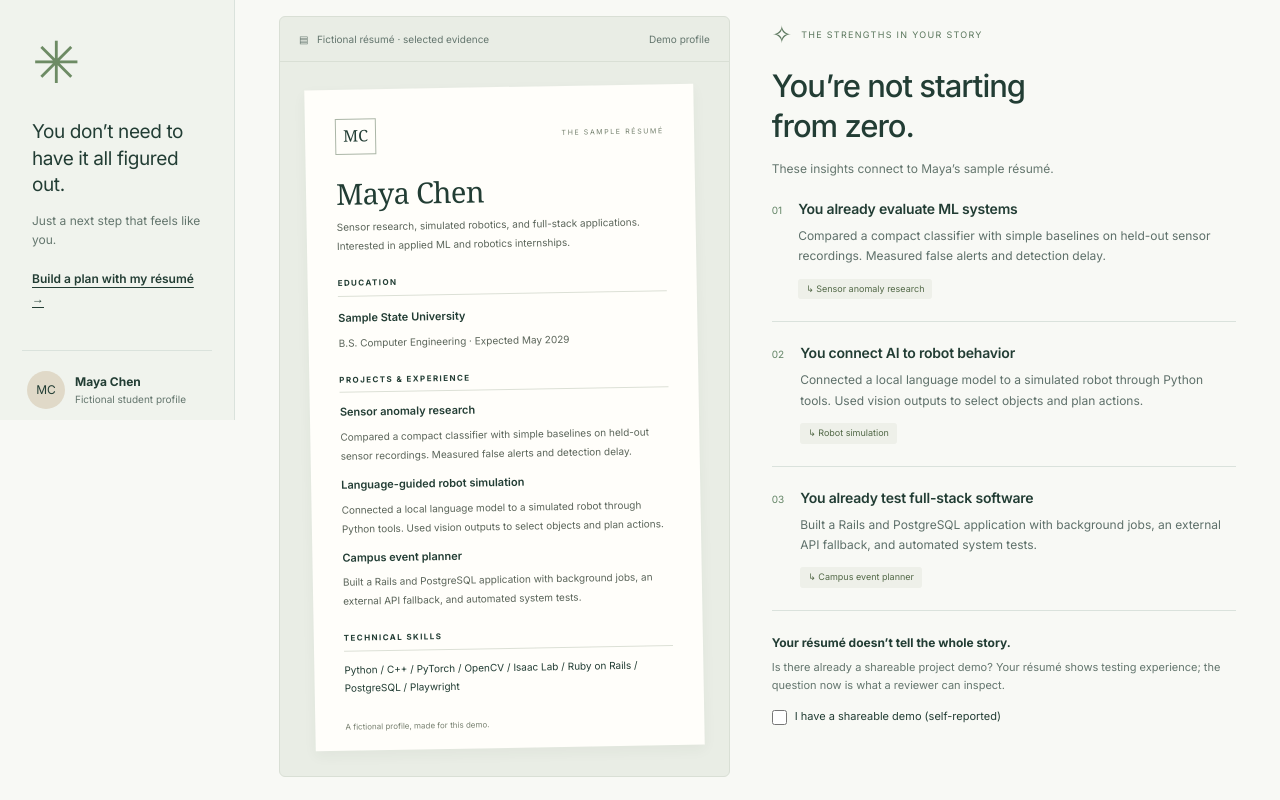
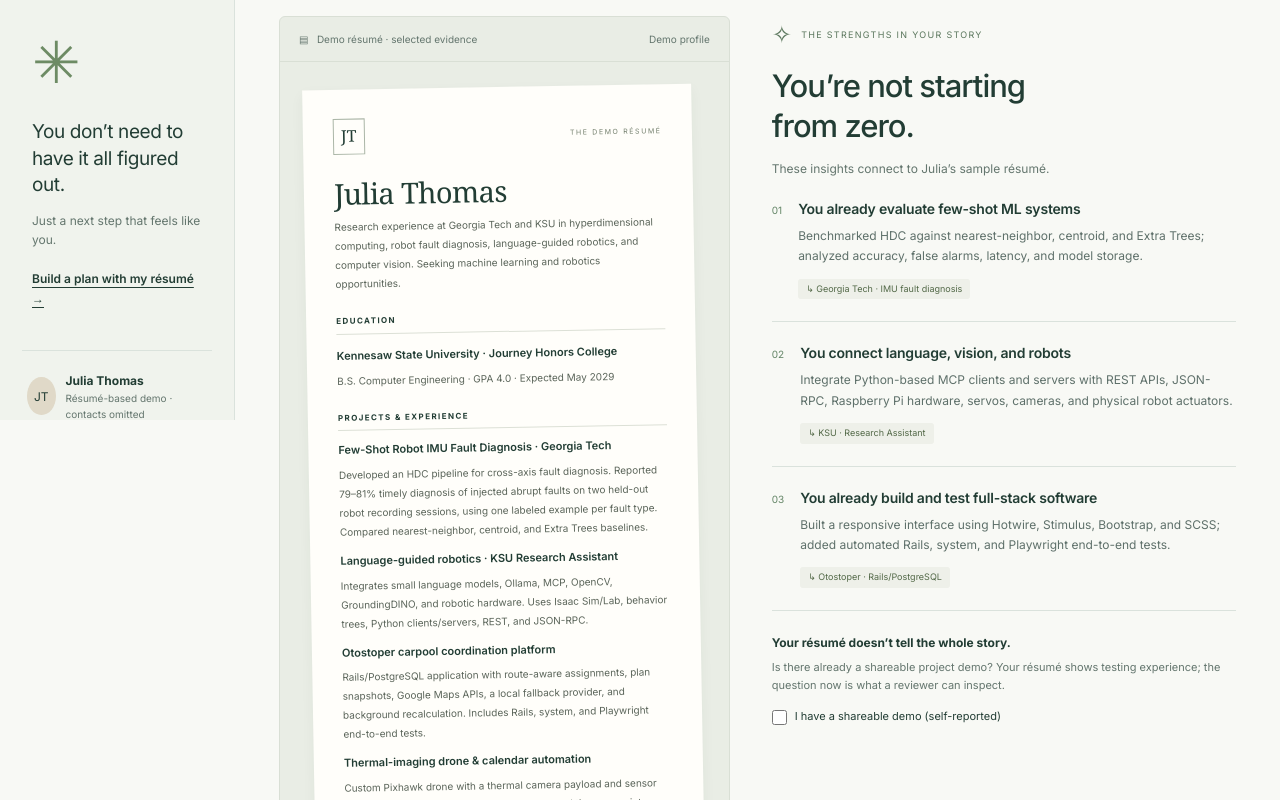
Before and after one commit to Keipydesu/EmployHER, a Next.js app: page /demo in a window 1280 px wide. Shown: the part 380-1180 px from the top of the page. Built offline with nearby package versions, Linux system fonts and the light colour scheme.

Commit message:
Use approved Julia evidence in the public judge demo (#14)

```diff
--- a/app/demo/demo-data.ts
+++ b/app/demo/demo-data.ts
@@ -32,69 +32,77 @@ export type DemoAction = {
   resource: { title: string; url: string; use: string };
 };
 
-// This public fixture is fictional. A provided résumé can be loaded locally
-// through the server-only opt-in described in docs/judges-demo.md.
+// Operator-approved public demo evidence. Contact details and the source PDF are excluded.
 export const sampleProfile: DemoProfile = {
-  id: "maya-v2",
-  name: "Maya Chen",
-  initials: "MC",
+  id: "julia-demo-v1",
+  name: "Julia Thomas",
+  initials: "JT",
   local: false,
-  degree: "B.S. Computer Engineering",
-  school: "Sample State University",
+  degree: "B.S. Computer Engineering · GPA 4.0",
+  school: "Kennesaw State University · Journey Honors College",
   graduation: "May 2029",
   summary:
-    "Sensor research, simulated robotics, and full-stack applications. Interested in applied ML and robotics internships.",
+    "Research experience at Georgia Tech and KSU in hyperdimensional computing, robot fault diagnosis, language-guided robotics, and computer vision. Seeking machine learning and robotics opportunities.",
   skills: [
     "Python",
-    "C++",
+    "C/C++",
     "PyTorch",
+    "TensorFlow",
     "OpenCV",
-    "Isaac Lab",
+    "GroundingDINO",
+    "Isaac Sim / Lab",
+    "Ollama / MCP",
     "Ruby on Rails",
     "PostgreSQL",
     "Playwright",
+    "Docker",
   ],
   projects: [
     {
-      title: "Sensor anomaly research",
+      title: "Few-Shot Robot IMU Fault Diagnosis · Georgia Tech",
       description:
-        "Compared a compact classifier with simple baselines on held-out sensor recordings. Measured false alerts and detection delay.",
+        "Developed an HDC pipeline for cross-axis fault diagnosis. Reported 79–81% timely diagnosis of injected abrupt faults on two held-out robot recording sessions, using one labeled example per fault type. Compared nearest-neighbor, centroid, and Extra Trees baselines.",
     },
     {
-      title: "Language-guided robot simulation",
+      title: "Language-guided robotics · KSU Research Assistant",
       description:
-        "Connected a local language model to a simulated robot through Python tools. Used vision outputs to select objects and plan actions.",
+        "Integrates small language models, Ollama, MCP, OpenCV, GroundingDINO, and robotic hardware. Uses Isaac Sim/Lab, behavior trees, Python clients/servers, REST, and JSON-RPC.",
     },
     {
-      title: "Campus event planner",
+      title: "Otostoper carpool coordination platform",
       description:
-        "Built a Rails and PostgreSQL application with background jobs, an external API fallback, and automated system tests.",
+        "Rails/PostgreSQL application with route-aware assignments, plan snapshots, Google Maps APIs, a local fallback provider, and background recalculation. Includes Rails, system, and Playwright end-to-end tests.",
+    },
+    {
+      title: "Thermal-imaging drone & calendar automation",
+      description:
+        "Custom Pixhawk drone with a thermal camera payload and sensor processing; separate OCR tool parses dates and time zones into Google Calendar events.",
     },
   ],
   evidence: [
     {
-      title: "You already evaluate ML systems",
+      title: "You already evaluate few-shot ML systems",
       detail:
-        "Compared a compact classifier with simple baselines on held-out sensor recordings. Measured false alerts and detection delay.",
-      tag: "Sensor anomaly research",
+        "Benchmarked HDC against nearest-neighbor, centroid, and Extra Trees; analyzed accuracy, false alarms, latency, and model storage.",
+      tag: "Georgia Tech · IMU fault diagnosis",
     },
     {
-      title: "You connect AI to robot behavior",
+      title: "You connect language, vision, and robots",
       detail:
-        "Connected a local language model to a simulated robot through Python tools. Used vision outputs to select objects and plan actions.",
-      tag: "Robot simulation",
+        "Integrate Python-based MCP clients and servers with REST APIs, JSON-RPC, Raspberry Pi hardware, servos, cameras, and physical robot actuators.",
+      tag: "KSU · Research Assistant",
     },
     {
-      title: "You already test full-stack software",
+      title: "You already build and test full-stack software",
       detail:
-        "Built a Rails and PostgreSQL application with background jobs, an external API fallback, and automated system tests.",
-      tag: "Campus event planner",
+        "Built a responsive interface using Hotwire, Stimulus, Bootstrap, and SCSS; added automated Rails, system, and Playwright end-to-end tests.",
+      tag: "Otostoper · Rails/PostgreSQL",
     },
   ],
   researchBullet:
-    "Compared a compact sensor-anomaly classifier with simple baselines on held-out recordings, measuring false alerts and detection delay.",
+    "Developed a few-shot HDC pipeline for cross-axis robot IMU fault diagnosis; achieved 79–81% timely diagnosis of injected abrupt faults across two held-out recording sessions using one labeled example per fault type.",
   softwareBullet:
-    "Built a Rails/PostgreSQL event-planning application with background jobs, external API fallback, and automated system tests.",
+    "Built a Rails/PostgreSQL carpool coordination platform with route-aware assignments, plan snapshots, Google Maps API integration and fallback, background recalculation, and Rails/system/Playwright tests.",
 };
 
 const validationGuide = {
--- a/app/demo/judges-demo.tsx
+++ b/app/demo/judges-demo.tsx
@@ -144,7 +144,7 @@ export function JudgesDemo({ profile }: { profile: DemoProfile }) {
       "EmployHER — my next steps",
       profile.local
         ? "Local résumé preview. Recommendations are curated examples."
-        : "Synthetic demo profile. Recommendations are curated examples.",
+        : "Résumé-based demo profile. Recommendations are curated examples.",
       ...chosen.map((action) =>
         [
           action.title,
@@ -226,7 +226,7 @@ export function JudgesDemo({ profile }: { profile: DemoProfile }) {
             <small>
               {profile.local
                 ? "Provided résumé · local only"
-                : "Fictional student profile"}
+                : "Résumé-based demo · contacts omitted"}
             </small>
           </div>
         </div>
@@ -331,7 +331,7 @@ export function JudgesDemo({ profile }: { profile: DemoProfile }) {
                       ▤ &nbsp;{" "}
                       {profile.local
                         ? "Provided résumé · selected evidence"
-                        : "Fictional résumé · selected evidence"}
+                        : "Demo résumé · selected evidence"}
                     </span>
                     <span>
                       {profile.local ? "Local preview" : "Demo profile"}
@@ -341,9 +341,7 @@ export function JudgesDemo({ profile }: { profile: DemoProfile }) {
                     <div className="jd-paper-top">
                       <span>{profile.initials}</span>
                       <small>
-                        {profile.local
-                          ? "PROVIDED RÉSUMÉ"
-                          : "THE SAMPLE RÉSUMÉ"}
+                        {profile.local ? "PROVIDED RÉSUMÉ" : "THE DEMO RÉSUMÉ"}
                       </small>
                     </div>
                     <h2>{profile.name}</h2>
@@ -367,7 +365,7 @@ export function JudgesDemo({ profile }: { profile: DemoProfile }) {
                     <div className="jd-paper-foot">
                       {profile.local
                         ? "Selected résumé evidence. Contact details omitted."
-                        : "A fictional profile, made for this demo."}
+                        : "Selected résumé evidence. Contact details omitted."}
                     </div>
                   </div>
                 </section>
@@ -780,7 +778,7 @@ export function JudgesDemo({ profile }: { profile: DemoProfile }) {
             <span>
               {profile.local
                 ? "Provided résumé · Local preview"
-                : "Synthetic résumé"}{" "}
+                : "Résumé-based demo"}{" "}
               · Illustrative requirements · Demo only
             </span>
           </footer>
```
Also changed, not shown: 8 other files (tests, documents, lock files or other folders).
